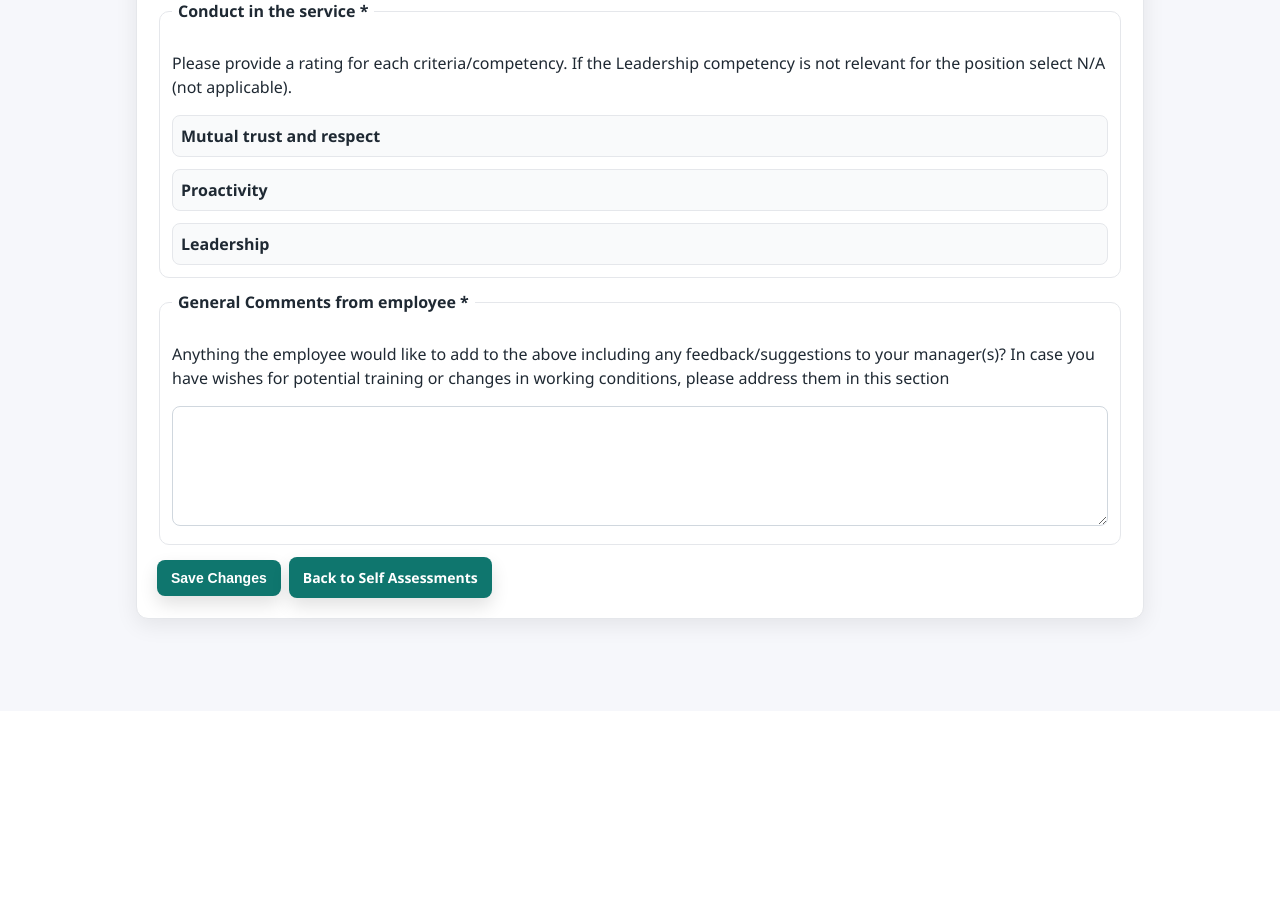
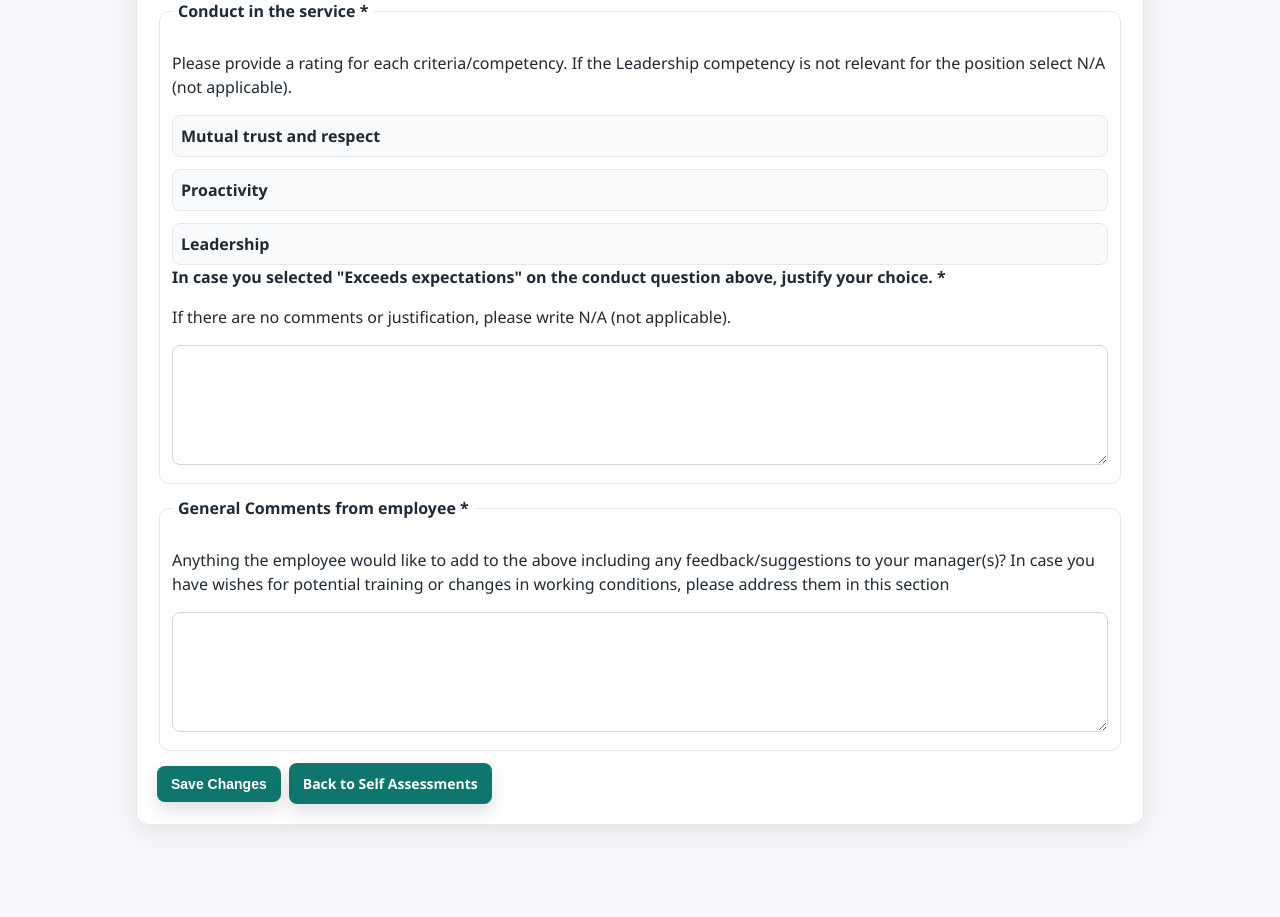
Before and after one commit to beckjim/demo-web-app, a Flask app: template templates/edit.html in a window 1280 px wide. Shown: the part 1829-2746 px from the top of the page. Before the commit the page ends 2463 px from the top, so only its background shows below. Run offline with Flask 3, Linux system fonts and the light colour scheme; the template is opened without the code that fills it, so the values that code supplies are empty.

Commit message:
feat: add conduct comment field to create and edit self assessment forms

```diff
--- a/templates/edit.html
+++ b/templates/edit.html
@@ -169,6 +169,14 @@
                     {% endfor %}
                 </div>
             </div>
+
+            <div>
+                <label class="comment-label" for="conduct_comment">In case you selected "Exceeds expectations" on the
+                    conduct question
+                    above, justify your choice. *</label>
+                <p>If there are no comments or justification, please write N/A (not applicable).</p>
+                <textarea id="conduct_comment" name="conduct_comment" required>{{ entry.conduct_comment }}</textarea>
+            </div>
         </fieldset>
 
         <fieldset>
```
Also changed, not shown: templates/create.html (+8 -0 lines).
